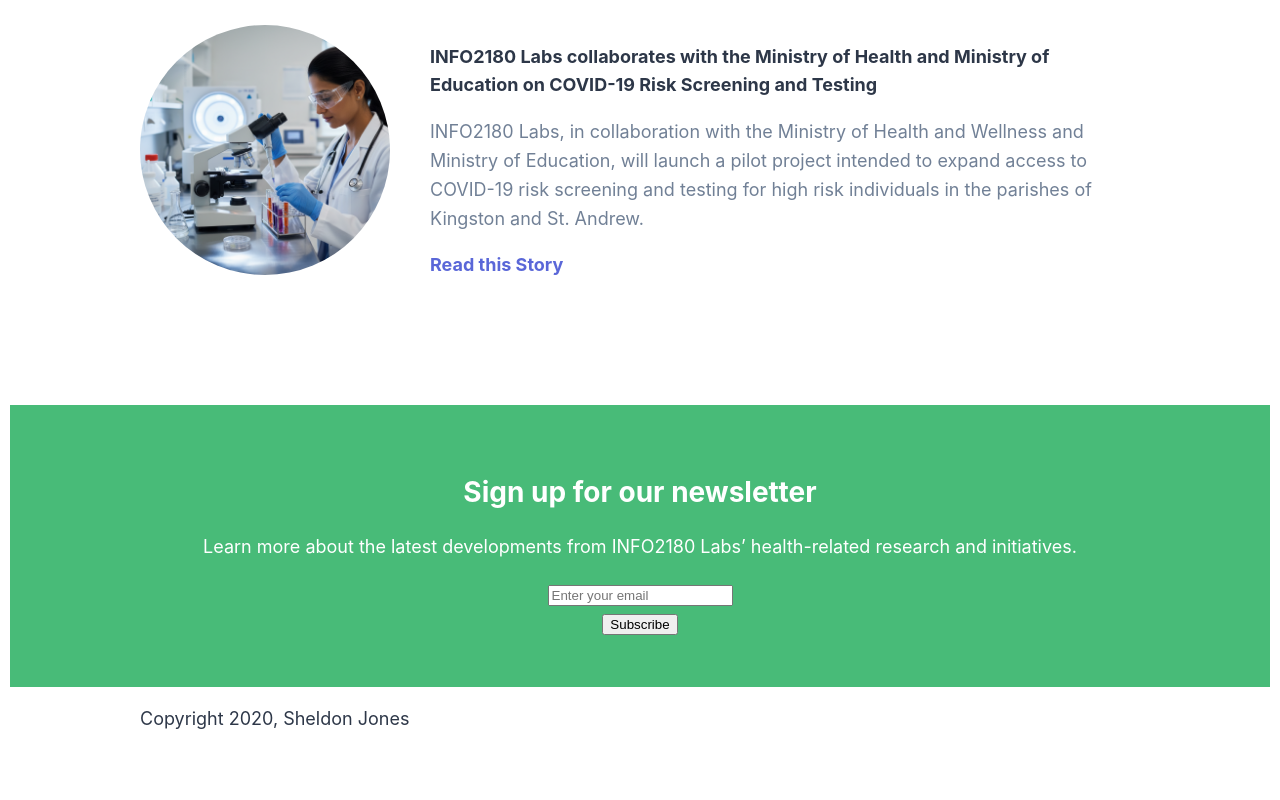
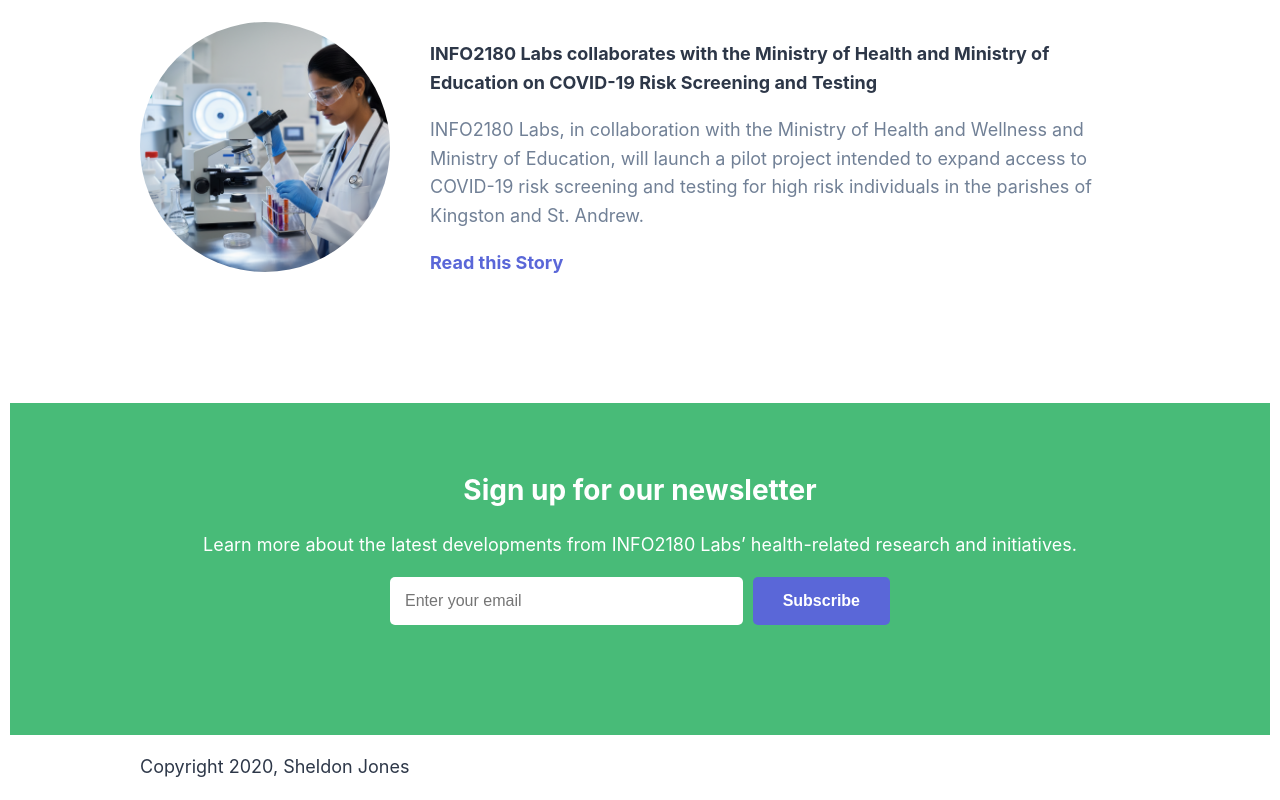
Before and after one commit to Sheldon-Jones/info2180-project1, a plain HTML site: page index.html in a window 1280 px wide. Shown: the part 1889-2689 px from the top of the page. Before the commit the page ends 2641 px from the top, so only its background shows below. Drawn offline with Linux system fonts and the light colour scheme.

Commit message:
Overall fixes

```diff
--- a/styles.css
+++ b/styles.css
@@ -1,5 +1,6 @@
 body {
     margin: 10px;
+    background-color: white;
     font-family: -apple-system, BlinkMacSystemFont, "Segoe UI", Roboto, "Helvetica Neue", Arial, "Noto Sans", sans-serif;
     font-size: 18px;
     line-height: 1.6;
@@ -15,6 +16,7 @@ body {
 
 /* landing page header be to the left and the list of navigation links should be to the right without any bullet points */
 header .container {
+
     display: flex;
     justify-content: space-between;
     align-items: center;
@@ -27,8 +29,12 @@ nav ul { /* navigation links*/
     gap: 30px;
     margin: 0;
     padding: 0;
-    color: #2D3748;
+    color: #6b7280;
 }
+nav ul li :hover {
+    color:#5A67D8;
+}
+
 
 header h1 { /* header heading*/
     font-size: 18px;
@@ -38,7 +44,7 @@ header h1 { /* header heading*/
 /* The Hero Overview section should be layed out with the image to the left and the text to the right. */
 .overview-hero {     /* Section with "Live your Healthiest Life Now" background format*/
     background-color: #E2E8F0;
-    padding: 80px;
+    padding: 50px;
 }
 
 .overview-hero-text h2 {
@@ -76,6 +82,7 @@ header h1 { /* header heading*/
     display: grid;
     grid-template-columns: 1fr 1fr 1fr;
     gap: 40px;
+    margin-bottom: 20px;
 }
 
 .card img {
@@ -85,13 +92,7 @@ header h1 { /* header heading*/
 }
 
 .card-body {
-    padding: 20px;
-}
-
-.learn-about h2 {
- font-size: 21px;
-    color: #48BB78;
-    margin-bottom: 10px;
+    padding: 30px;
 }
 
 .card-body p {
@@ -103,6 +104,12 @@ header h1 { /* header heading*/
     color: #48BB78;
     margin-bottom: 40px;
     text-align: center;
+}
+.card-body h3{
+     font-size: 21px;
+    color: #48BB78;
+    margin-bottom: 10px;
+
 }
 
 .card {
@@ -233,3 +240,54 @@ the Subscribe button should be side-by-side. */
     padding: 50px 0;
     text-align: center;
 }
+
+.newsletter form {
+    display: flex;
+    justify-content: center;
+    align-items: center;
+    gap: 10px;
+    max-width: 500px;
+    margin: 0 auto;
+}
+
+.form-group {
+    flex: 1;
+    margin: 0;
+}
+
+.form-group input {
+    width: 100%;
+    padding: 15px 15px;
+    border: none;
+    border-radius: 5px;
+    font-size: 16px;
+    box-sizing: border-box;
+}
+
+.newsletter .btn {
+    background-color: #5A67D8;
+    color: white;
+    font-size: 16px;
+    font-weight: bold;
+    transition: background-color 0s;
+    white-space: nowrap;
+    box-sizing: border-box;
+    border: none;
+    padding: 15px 30px;
+    border-radius: 5px;
+    cursor: pointer;
+}
+
+.newsletter .btn:hover {
+    background-color: #4C51BF;
+}
+
+.message {
+    margin-top: 20px;
+    padding: 10px;
+    border-radius: 5px;
+    min-height: 20px;
+}
+
+
+/**/
```
